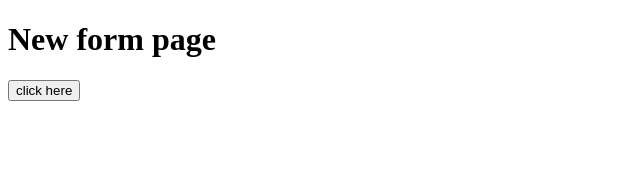
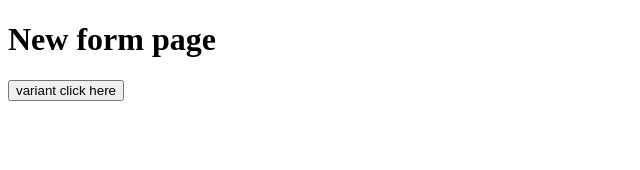
Before and after one commit to hack4impact-utk/internal-applications, a Next.js app in the folder apps/form-builder/: page /forms/create in a window 1280 px wide. Shown: the top 170 px of the page, without its empty margins (0-640 px from the left). Built offline with nearby package versions, Linux system fonts and the light colour scheme.

Commit message:
modified:   apps/form-builder/src/app/forms/create/page.tsx

```diff
--- a/apps/form-builder/src/app/forms/create/page.tsx
+++ b/apps/form-builder/src/app/forms/create/page.tsx
@@ -4,7 +4,7 @@ export default async function NewFormPage() {
   return (
     <>
       <h1>New form page</h1>
-      <button>click here</button>
+      <button> variant click here</button>
     </>
   );
 }
```
